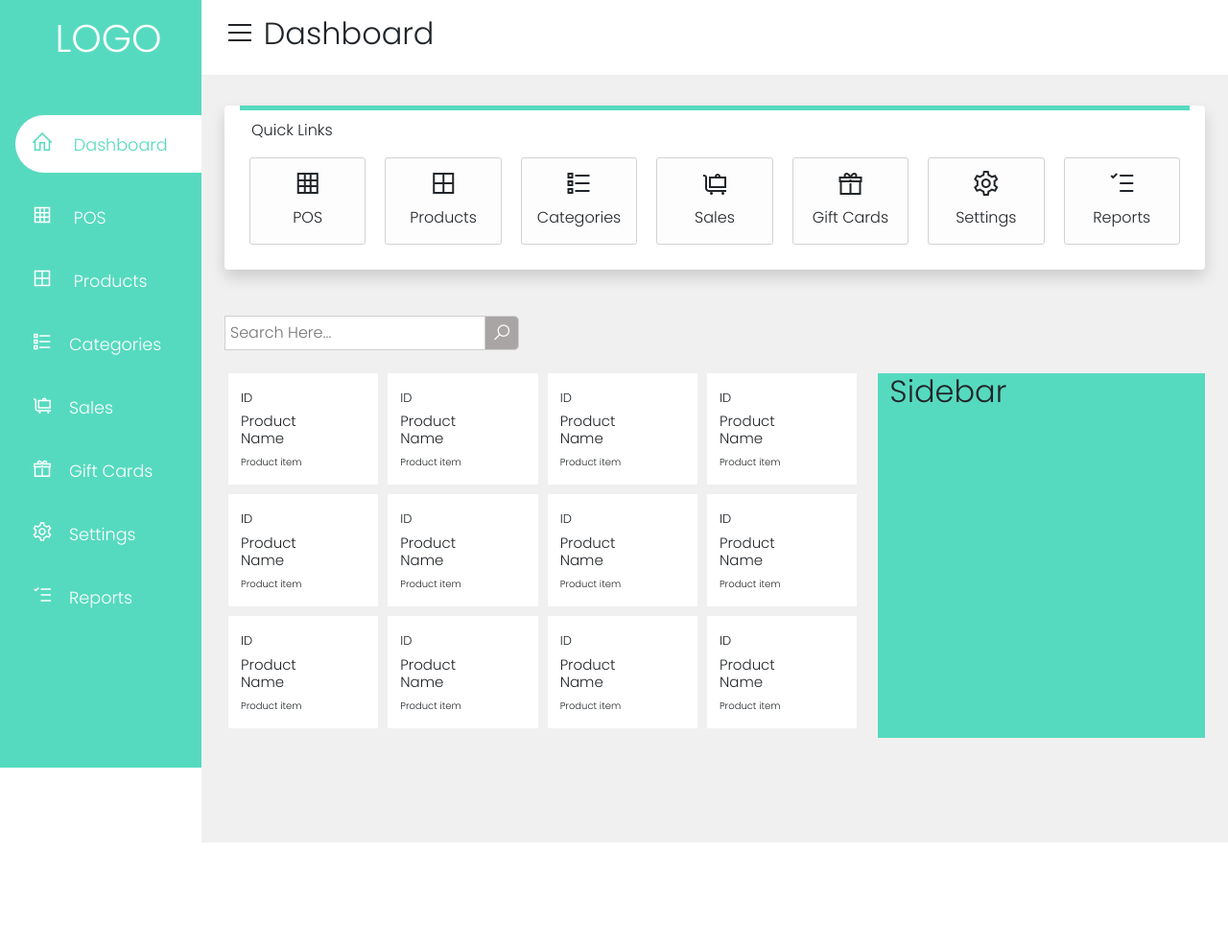
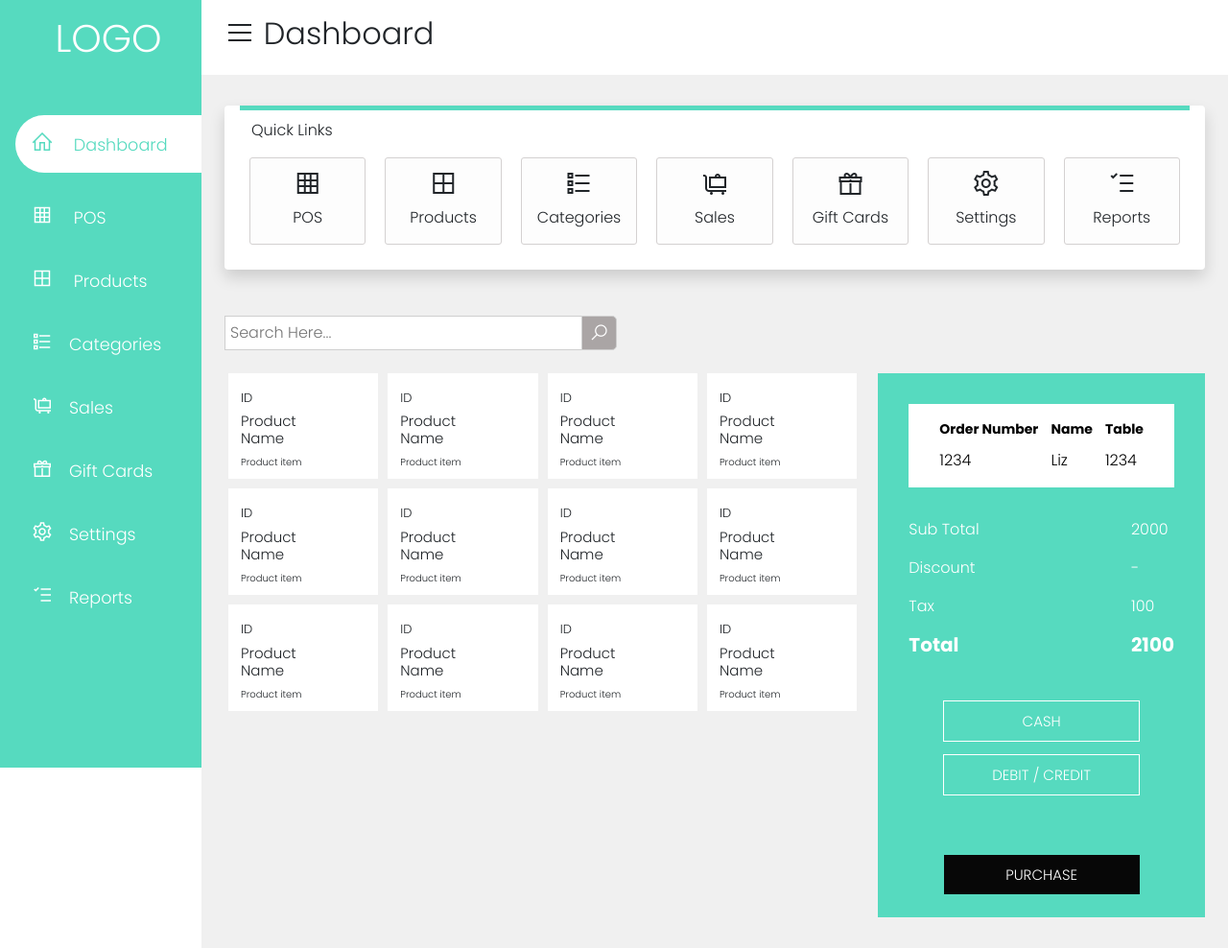
Before and after one commit to Lizzy-brainz/inventory, a plain HTML site: page index.html in a window 1280 px wide. Shown: the whole page at 96% size. Before the commit the page ends 878 px from the top, so only its background shows below. Drawn offline with nearby package versions, Linux system fonts and the light colour scheme.

Commit message:
product cart

```diff
--- a/css/style.css
+++ b/css/style.css
@@ -346,7 +346,7 @@ main {
 }
 
 .search-container {
-  width: 30%;
+  width: 40%;
 }
 .search-box {
   width: 100%;
@@ -379,9 +379,6 @@ main {
 }
 .product-flex {
   background-color: #fff;
-  /* margin: 0 0 0 10px; */
-  /* padding: 10px 50px;
-  margin-right: 10px; */
   margin-right: 10px;
   margin-bottom: 10px;
 }
@@ -390,10 +387,6 @@ main {
   width: 100%;
   flex-wrap: wrap;
   margin-left: -7px;
-}
-.sidebar-product {
-  background-color: #56dabf;
-  /* height: 400px; */
 }
 .product-cart-flex {
   display: flex;
@@ -408,6 +401,7 @@ main {
 }
 .product-cart-flex p {
   font-size: 10px;
+  margin-bottom: 10px;
 }
 .product-cart {
   background-color: #fff;
@@ -415,3 +409,94 @@ main {
   padding: 18px 40px 0 13px;
   margin-bottom: 10px;
 }
+
+/* SIDEBAR PRODUCT CART */
+
+.sidebar-product {
+  background-color: #56dabf;
+  padding: 2rem;
+  color: #fff;
+  /* width: 50%; */
+}
+/* Product item media */
+@media only screen and (max-width: 768px) {
+  .sidebar-product {
+    width: 100%;
+  }
+  .prdouct-cart {
+    width: 100%;
+  }
+}
+@media only screen and (max-width: 567px) {
+  .product-cart-flex {
+    flex-wrap: wrap;
+  }
+}
+.sidebar-total-wrap {
+  display: flex;
+  justify-content: space-between;
+  flex-wrap: wrap;
+}
+.sidebar-total-wrap h2 {
+  font-size: 20px;
+  font-weight: 700;
+}
+.sidebar-total-wrap p {
+  margin-bottom: 1rem;
+}
+
+/* Product BTN */
+
+.product-btn-wrap {
+  text-align: center;
+  margin-top: 3rem;
+}
+.product-btn-wrap .cash {
+  /* padding: 0.5vw 6.2vw; */
+  width: 100%;
+  padding: 10px 5.1rem;
+  border: 1px solid #fff;
+}
+.product-btn-wrap .credit {
+  width: 100%;
+  padding: 10px 50px;
+  border: 1px solid #fff;
+}
+.product-btn-wrap .cash,
+.product-btn-wrap .credit,
+.purchase {
+  text-transform: uppercase;
+  font-size: 15px;
+  /* padding: 0.5rem 5rem; */
+}
+.product-btn-wrap a {
+  color: #fff;
+}
+.product-btn-wrap .cash-btn {
+  margin-bottom: 2rem;
+}
+.purchase-btn {
+  margin-top: 5rem;
+}
+.purchase {
+  background-color: #070707;
+  color: #fff;
+  padding: 10px 64.5px;
+}
+p {
+  margin: 0;
+}
+.product-info-wrap {
+  display: flex;
+  justify-content: space-between;
+  align-items: center;
+  background-color: #fff;
+  color: #000;
+  padding: 1rem 2rem;
+  margin-bottom: 2rem;
+}
+.product-order-number {
+  font-weight: bold;
+  font-size: 14px;
+  margin-bottom: 10px;
+}
--- a/index.html
+++ b/index.html
@@ -213,40 +213,49 @@
 </div>
             </div>
             <div class="col-sm-12 col-md-4 col-lg-4 sidebar-product">
-              <h2>Sidebar</h2>
+              <div class="product-info-wrap">
+                <div class="product-info">
+                  <p class="product-order-number">Order Number</p>
+                  <p class="product-id-number">1234</p>
+                </div>
+                <div class="product-info">
+                  <p class="product-order-number">Name</p>
+                  <p class="product-id-number">Liz</p>
+                </div>
+                <div class="product-info">
+                  <p class="product-order-number">Table</p>
+                  <p class="product-id-number">1234</p>
                 </div>
               </div>
-          <!-- <div class="row">
-            <div class="col-md product-flex">
+              <div class="sidebar-total-wrap">
+                <div class="sidebar-total">
+                  <p>Sub Total</p>
+                  <p>Discount</p>
+                  <p>Tax</p>
 
-                  <h5>ID</h5>
-                  <h4>Name</h4>
-                  <p>item</p>
+                  <h2>Total</h2>
                 </div>
-            <div class="col-md product-flex">
+                <div class="sidebar-total">
+                  <p>2000</p>
+                  <p>-</p>
+                  <p>100</p>
 
-                  <h5>ID</h5>
-                  <h4>Name</h4>
-                  <p>item</p>
+                  <h2>2100</h2>
                 </div>
-            <div class="col-md product-flex">
-
-                  <h5>ID</h5>
-                  <h4>Name</h4>
-                  <p>item</p>
               </div>
-            <div class="col-md product-flex">
-
-                  <h5>ID</h5>
-                  <h4>Name</h4>
-                  <p>item</p>
+              <div class="product-btn-wrap">
+                <div class="cash-btn">
+                  <a href="#" class="cash">Cash</a>
                 </div>
-            <span class="col-lg sidebar-product">
-
-                  <h1>SIdebar</h1>
-                </span> -->
-
-          <!-- </div> -->
+                <div class="debit-credit-btn">
+                  <a href="#" class="credit">Debit / Credit</a>
+                </div>
+                <div class="purchase-btn">
+                  <a href="#" class="purchase">Purchase</a>
+                </div>
+              </div>
+            </div>
+          </div>
         </div>
       </main>
     </div>
```
Also changed, not shown: Reports.html (+3 -1 lines). Lines whose indentation alone changed are shown as unchanged.
